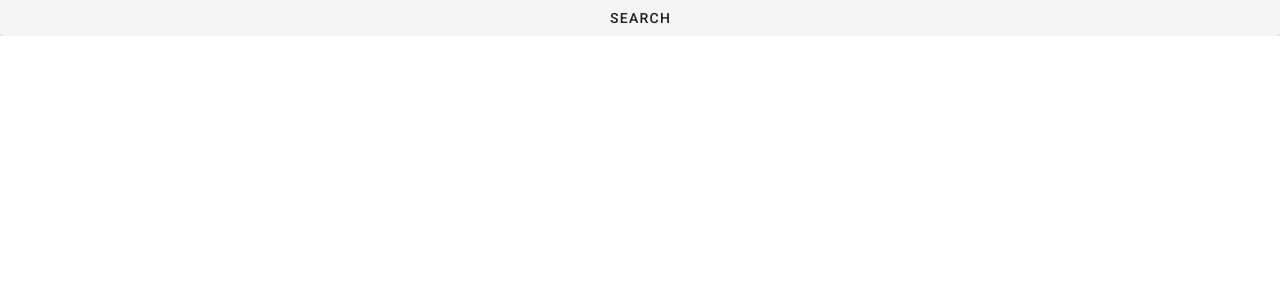
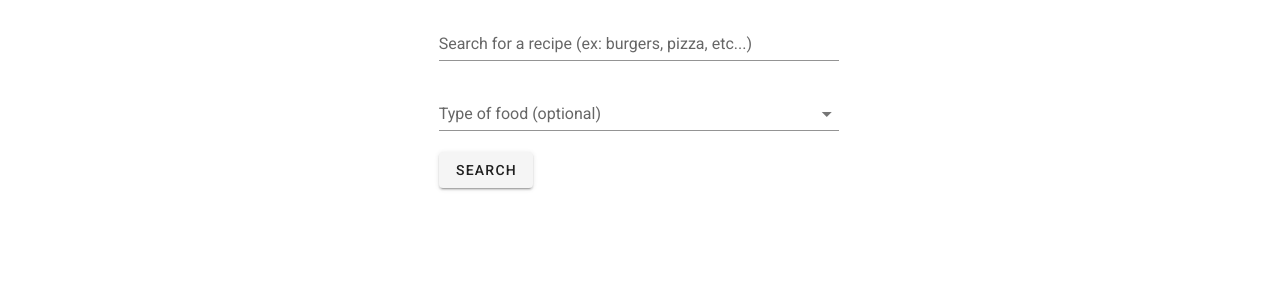
Before and after one commit to HeatherButterfield/heather-hyer-final-project, a Vue app: page / in a window 1280 px wide. Shown: the top 300 px of the page. Built offline with nearby package versions, Linux system fonts and the light colour scheme.

Commit message:
search is working

```diff
--- a/src/App.vue
+++ b/src/App.vue
@@ -1,6 +1,37 @@
 <template>
   <v-app>
-    <v-btn @click="getData">Search</v-btn>
+  <v-content>
+    <v-container
+      class="fill-height"
+      fluid
+    >
+      <v-row
+        align="center"
+        justify="center"
+      >
+        <v-col
+          cols="12"
+          sm="8"
+          md="4"
+        >
+          <v-form class="form">
+            <v-text-field
+              v-model="main"
+              v-validate="'required'"
+              label="Search for a recipe (ex: burgers, pizza, etc...)"
+              required
+            ></v-text-field>
+            <v-select
+              v-model="type"
+              :items="typeItems"
+              label="Type of food (optional)"
+            ></v-select>
+            <v-btn @click="getData">Search</v-btn>
+          </v-form>
+        </v-col>
+      </v-row>
+    </v-container>
+  </v-content>
     <RecipeResults :recipes="recipes"/>
   </v-app>
 </template>
@@ -15,7 +46,10 @@ export default {
     RecipeResults,
   },
   data: () => ({
-    recipes: []
+    recipes: [],
+    main: '',
+    type: '',
+    typeItems: ["main course", "side dish", "dessert", "appetizer", "salad", "bread", "breakfast", "soup", "beverage", "sauce", "drink"]
   }),
   methods: {
     getData() {
@@ -29,7 +63,8 @@ export default {
         "x-rapidapi-key":"97a621d563msh086acdf5f8c2825p130acbjsn9b527c1f9c37"
         },"params":{
         "offset":"0",
-        "query":"burger"
+        "type": vm.type,
+        "query": vm.main
         }
         })
       .then(function (response) {
@@ -39,3 +74,9 @@ export default {
   }
 };
 </script>
+
+<style>
+  .form {
+    width: 400px;
+  }
+</style>
--- a/src/components/Ingredients.vue
+++ /dev/null
@@ -1,32 +0,0 @@
-<template>
-  <ul>
-    <li>1/2 cup butter, softened</li>
-    <li>2 ounces cream cheese, softened</li>
-    <li>1 1/4 cups all-purpose flour</li>
-    <li>2 tablespoons white sugar</li>
-    <li>1/4 teaspoon salt6 cups Granny Smith apples - peeled, cored and thinly sliced</li>
-    <li>1 tablespoon lemon juice</li>
-    <li>1/4 cup brown sugar</li>
-    <li>2 tablespoons all-purpose flour</li>
-    <li>1/2 teaspoon ground cinnamon</li>
-    <li>1/4 teaspoon ground nutmeg</li>
-    <li>1/8 teaspoon ground ginger</li>
-    <li>1/4 cup brown sugar</li>
-    <li>2 tablespoons all-purpose flour</li>
-    <li>10 tablespoons quick cooking oats</li>
-    <li>6 tablespoons butter</li>
-  </ul>
-</template>
-
-<script>
-
-export default {
-  name: 'App',
-  components: {
-
-  },
-  data: () => ({
-    //
-  }),
-};
-</script>
--- a/src/components/RecipeCard.vue
+++ b/src/components/RecipeCard.vue
@@ -23,7 +23,7 @@
 
       <v-btn
         icon
-        @click="showi = !showi"
+        @click="getIngredients"
       >
         <v-icon>{{ showi ? 'mdi-chevron-up' : 'mdi-chevron-down' }}</v-icon>
       </v-btn>
@@ -34,7 +34,9 @@
         <v-divider></v-divider>
 
         <v-card-text>
-          <Ingredients/>
+          <ul v-for="ingredient in ingredients" v-bind:key="ingredient.name">
+            <li>{{ ingredient.originalString }}</li>
+          </ul>
         </v-card-text>
       </div>
     </v-expand-transition>
@@ -49,7 +51,7 @@
 
     <v-btn
       icon
-      @click="showd = !showd"
+      @click="getDirections"
     >
       <v-icon>{{ showd ? 'mdi-chevron-up' : 'mdi-chevron-down' }}</v-icon>
     </v-btn>
@@ -60,12 +62,7 @@
       <v-divider></v-divider>
 
       <v-card-text>
-        Preheat oven to 400 degrees F (200 degrees C). Spray a 9-inch pie dish with cooking spray.
-        To make the crust, beat 1/2 cup of butter with cream cheese in a mixing bowl with an electric mixer until thoroughly combined; scrape the sides of mixing bowl occasionally to incorporate all the butter and cream cheese. Beat in 1 1/4 cups flour, the white sugar, and salt on medium-low speed until the mixture looks like coarse cornmeal, about 20 seconds. Increase the speed to medium-high, and beat until the dough begins to clump together, about 30 more seconds.
-        Lay out a 24-inch piece of waxed paper on a work surface, and scoop the dough out onto the left half of the paper. Form it into a ball, and flatten it into a 6-inch disk; fold the right side of the paper over the dough disk, covering the dough. With the rolling pin on top of the paper, gently roll the dough out into a round crust about 1/8-inch thick; peel off the top half of the waxed paper, turn the dough out onto the prepared pie dish, and fit the dough into the dish. Peel of the remaining portion of waxed paper.
-        To make the filling, mix together the apples and lemon juice in a bowl. In a small bowl, mix 1/4 cup of brown sugar, 2 tablespoons of flour, the cinnamon, nutmeg, and ginger together until thoroughly combined, then mix the flour mixture with the apples. Pour the apple filling into the crust.
-        To make the topping, combine 1/4 cup of brown sugar, 2 tablespoons of flour, and the oats; with a pastry cutter, cut in 6 tablespoons of butter, until the mixture looks like coarse crumbs. Spoon the topping evenly over the apple filling.
-        Bake in the preheated oven until the apple filling is bubbling and the topping is golden brown, about 40 minutes. If the crust begins to look brown after about 20 minutes of baking, cover the crust edge with a strip of aluminum foil.
+        <p>{{ directions }}</p>
       </v-card-text>
     </div>
   </v-expand-transition>
@@ -76,16 +73,53 @@
 </template>
 
 <script>
-import Ingredients from './Ingredients';
+import axios from 'axios';
 
 export default {
   components: {
-    Ingredients,
   },
   props: ["recipe"],
   data: () => ({
     showi: false,
-    showd: false
+    showd: false,
+    ingredients: [],
+    directions: ''
   }),
+  methods: {
+    getIngredients() {
+      this.showi = !this.showi;
+      let vm = this;
+      let url = "https://webknox-recipes.p.rapidapi.com/recipes/" + vm.recipe.id + "/information";
+      return axios({
+        "method":"GET",
+        "url": url,
+        "headers":{
+        "content-type":"application/octet-stream",
+        "x-rapidapi-host":"webknox-recipes.p.rapidapi.com",
+        "x-rapidapi-key":"97a621d563msh086acdf5f8c2825p130acbjsn9b527c1f9c37"
+        }
+        })
+        .then((response)=>{
+          vm.ingredients = response.data.extendedIngredients;
+        })
+    },
+    getDirections() {
+      this.showd = !this.showd;
+      let vm = this;
+      let url = "https://webknox-recipes.p.rapidapi.com/recipes/" + vm.recipe.id + "/information";
+      return axios({
+        "method":"GET",
+        "url": url,
+        "headers":{
+        "content-type":"application/octet-stream",
+        "x-rapidapi-host":"webknox-recipes.p.rapidapi.com",
+        "x-rapidapi-key":"97a621d563msh086acdf5f8c2825p130acbjsn9b527c1f9c37"
+        }
+        })
+        .then((response)=>{
+          vm.directions = response.data.instructions;
+        })
+    }
+  }
 };
 </script>
```
